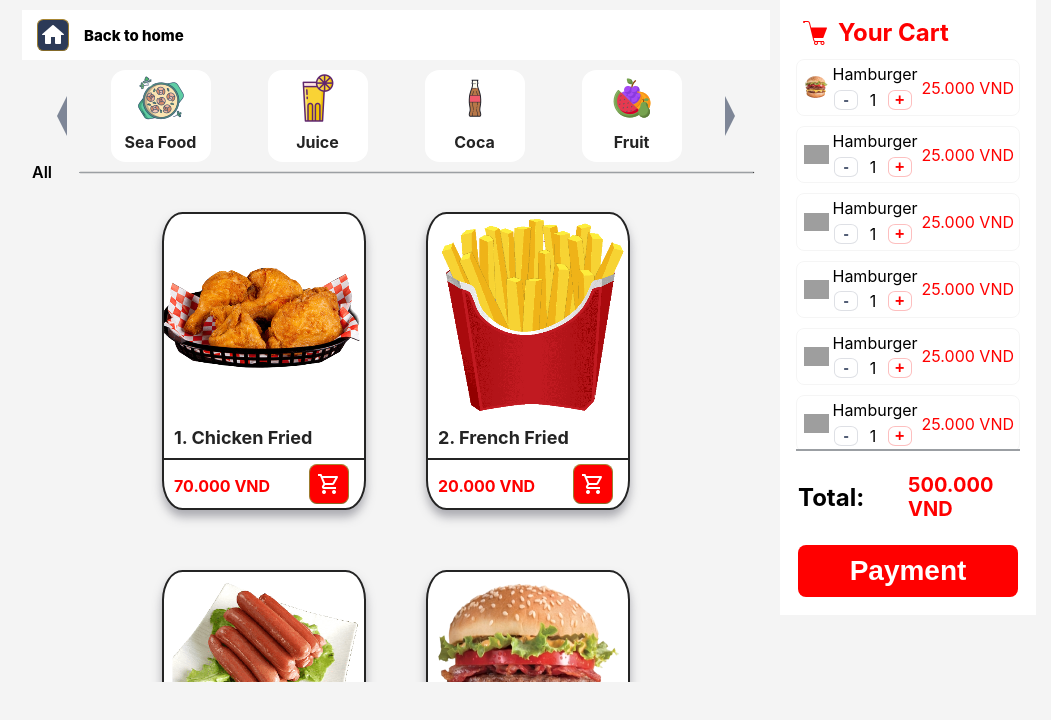
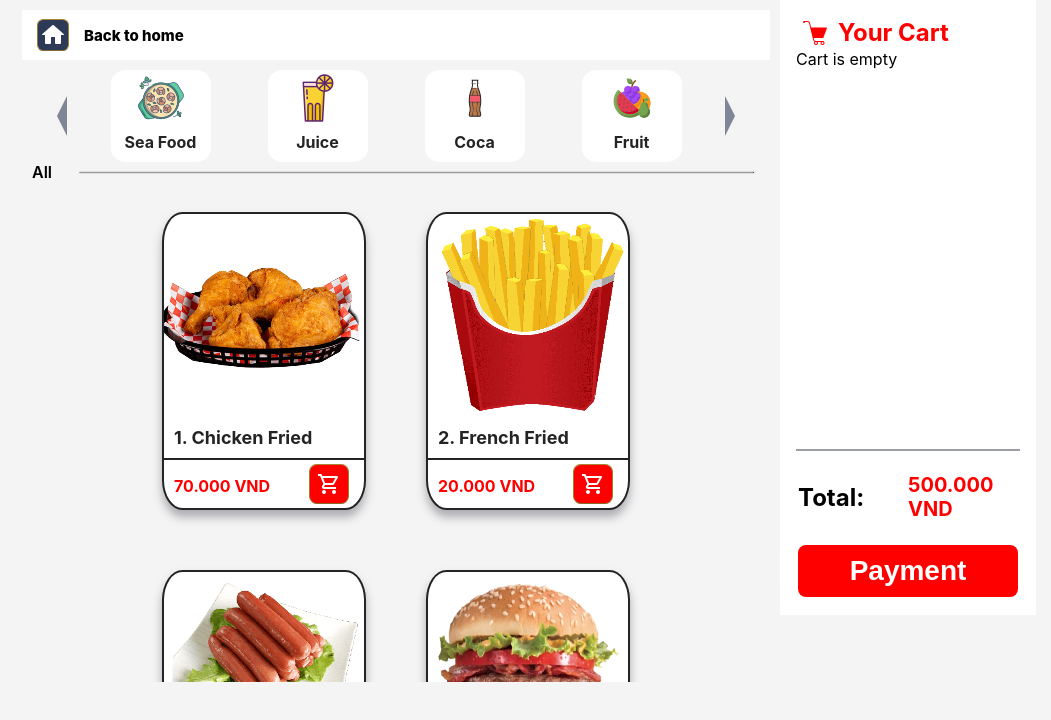
Before and after one commit to datnt165/MVC-Test, a React (Create React App) app in the folder mvc-test/: page / in a window 1280 px wide. Shown: the top 720 px of the page, without its empty margins (116-1167 px from the left). Built offline with nearby package versions, Linux system fonts and the light colour scheme; grey boxes are pictures that could not be loaded.

Commit message:
add to cart first

```diff
--- a/mvc-test/src/App.js
+++ b/mvc-test/src/App.js
@@ -5,16 +5,112 @@ import TypeBar from "./Component/TypeBar";
 import TypeFood from "./Component/TypeFood";
 import FoodBar from "./Component/FoodBar";
 import Cart from "./Component/Cart";
+import React, { useEffect, useRef, useState } from "react";
 
 function App() {
+  const [suggestions, setSuggestions] = useState([]);
+  const [foodList, setFoodList] = useState([]);
+  const [foodType, setFoodType] = useState([]);
+  const [cartItems, setCartItems] = useState([]);
+  const onAdd = (product) => {
+    const exist = cartItems.find((x) => x.id === product.id);
+    if (exist) {
+      setCartItems(
+        cartItems.map((x) =>
+          x.id === product.id ? { ...exist, qty: exist.qty + 1 } : x
+        )
+      );
+    } else {
+      setCartItems([...cartItems, { ...product, qty: 1 }]);
+    }
+  };
+  const onRemove = (product) => {
+    const exist = cartItems.find((x) => x.id === product.id);
+    if (exist.qty === 1) {
+      setCartItems(cartItems.filter((x) => x.id !== product.id));
+    } else {
+      setCartItems(
+        cartItems.map((x) =>
+          x.id === product.id ? { ...exist, qty: exist.qty - 1 } : x
+        )
+      );
+    }
+  };
+  const getData = (type) => {
+    fetch("data_food_type.json", {
+      headers: {
+        "Content-Type": "application/json",
+        Accept: "application/json",
+      },
+    })
+      .then(function(response) {
+        return response.json();
+      })
+      .then(function(myJson) {
+        // let filter = myJson.filter((food) => food.type === type);
+        // type === "all" ? setSuggestions(myJson) : setSuggestions(filter);
+        setSuggestions(myJson);
+      });
+
+    fetch("data_food.json", {
+      headers: {
+        "Content-Type": "application/json",
+        Accept: "application/json",
+      },
+    })
+      .then(function(response) {
+        // console.log(response);
+        return response.json();
+      })
+      .then(function(myJson) {
+        // console.log(type);
+        let filter = myJson.filter((food) => food.type === type);
+        // console.log(filter);
+        type === "all" ? setFoodList(myJson) : setFoodList(filter);
+      });
+  };
+
+  function clickHandler(e) {
+    let cls = e.target.classList;
+    let id = e.target.id;
+    let type = e.target.childNodes[1].firstChild.data;
+    console.log(type);
+    if (Object.values(cls).indexOf("red") > -1) {
+      document.querySelectorAll("#" + id).forEach((element) => {
+        element.classList.remove("red");
+      });
+      setFoodType("All");
+      getData("all");
+    } else {
+      document.querySelectorAll(".food-type").forEach((element) => {
+        element.classList.remove("red");
+      });
+      document.querySelectorAll("#" + id).forEach((element) => {
+        element.classList.add("red");
+      });
+      setFoodType(type);
+      getData(type);
+    }
+  }
+
+  useEffect(() => {
+    getData("all");
+    setFoodType("All");
+  }, []);
   return (
     <div className="App">
       <div className="left-column">
         <Navbar />
-        <TypeBar />
+        <TypeBar
+          suggestions={suggestions}
+          foodList={foodList}
+          foodType={foodType}
+          clickHandler={clickHandler}
+          onAdd={onAdd}
+        />
       </div>
       <div className="right-column">
-        <Cart />
+        <Cart cartItems={cartItems} />
       </div>
     </div>
   );
--- a/mvc-test/src/Component/Cart.js
+++ b/mvc-test/src/Component/Cart.js
@@ -1,6 +1,6 @@
 import React from "react";
 import "../CSS/cart.css";
-export default function Cart() {
+export default function Cart({ cartItems }) {
   return (
     <div>
       <aside className="block col-1">
@@ -10,140 +10,23 @@ export default function Cart() {
         </div>
 
         <div className="cart-item-list">
+          {cartItems.length === 0 && <div>Cart is empty</div>}
+          {cartItems.map((item) => (
             <div className="row item">
               <div className="col-1">
-              <img src="img/fastFood/hamburger.png" alt="" />
+                <img src={item.image} alt="" />
               </div>
-            <div className="col-2">
-              <div className="row name">Hamburger</div>
+              <div className="col-3">
+                <div className="row name">{item.name}</div>
                 <div className="row">
                   <button className="remove def">-</button>
-                <div className="quantity">1</div>
+                  <div className="quantity">{item.qty}</div>
                   <button className="add def">+</button>
                 </div>
               </div>
-            <div className="col-3 align-right price">25.000 VND</div>
+              <div className="col-3 align-right price">{item.price}</div>
             </div>
-
-          <div className="row item">
-            <div className="col-1">
-              <img src="img/fastfood.png" alt="" />
-            </div>
-            <div className="col-2">
-              <div className="row name">Hamburger</div>
-              <div className="row">
-                <button className="remove def">-</button>
-                <div className="quantity">1</div>
-                <button className="add def">+</button>
-              </div>
-            </div>
-            <div className="col-3 align-right price">25.000 VND</div>
-          </div>
-
-          <div className="row item">
-            <div className="col-1">
-              <img src="img/fastfood.png" alt="" />
-            </div>
-            <div className="col-2">
-              <div className="row name">Hamburger</div>
-              <div className="row">
-                <button className="remove def">-</button>
-                <div className="quantity">1</div>
-                <button className="add def">+</button>
-              </div>
-            </div>
-            <div className="col-3 align-right price">25.000 VND</div>
-          </div>
-
-          <div className="row item">
-            <div className="col-1">
-              <img src="img/fastfood.png" alt="" />
-            </div>
-            <div className="col-2">
-              <div className="row name">Hamburger</div>
-              <div className="row">
-                <button className="remove def">-</button>
-                <div className="quantity">1</div>
-                <button className="add def">+</button>
-              </div>
-            </div>
-            <div className="col-3 align-right price">25.000 VND</div>
-          </div>
-
-          <div className="row item">
-            <div className="col-1">
-              <img src="img/fastfood.png" alt="" />
-            </div>
-            <div className="col-2">
-              <div className="row name">Hamburger</div>
-              <div className="row">
-                <button className="remove def">-</button>
-                <div className="quantity">1</div>
-                <button className="add def">+</button>
-              </div>
-            </div>
-            <div className="col-3 align-right price">25.000 VND</div>
-          </div>
-
-          <div className="row item">
-            <div className="col-1">
-              <img src="img/fastfood.png" alt="" />
-            </div>
-            <div className="col-2">
-              <div className="row name">Hamburger</div>
-              <div className="row">
-                <button className="remove def">-</button>
-                <div className="quantity">1</div>
-                <button className="add def">+</button>
-              </div>
-            </div>
-            <div className="col-3 align-right price">25.000 VND</div>
-          </div>
-
-          <div className="row item">
-            <div className="col-1">
-              <img src="img/fastfood.png" alt="" />
-            </div>
-            <div className="col-2">
-              <div className="row name">Hamburger</div>
-              <div className="row">
-                <button className="remove def">-</button>
-                <div className="quantity">1</div>
-                <button className="add def">+</button>
-              </div>
-            </div>
-            <div className="col-3 align-right price">25.000 VND</div>
-          </div>
-
-          <div className="row item">
-            <div className="col-1">
-              <img src="img/fastfood.png" alt="" />
-            </div>
-            <div className="col-2">
-              <div className="row name">Hamburger</div>
-              <div className="row">
-                <button className="remove def">-</button>
-                <div className="quantity">1</div>
-                <button className="add def">+</button>
-              </div>
-            </div>
-            <div className="col-3 align-right price">25.000 VND</div>
-          </div>
-
-          <div className="row item">
-            <div className="col-1">
-              <img src="img/fastfood.png" alt="" />
-            </div>
-            <div className="col-2">
-              <div className="row name">Hamburger</div>
-              <div className="row">
-                <button className="remove def">-</button>
-                <div className="quantity">1</div>
-                <button className="add def">+</button>
-              </div>
-            </div>
-            <div className="col-3 align-right price">25.000 VND</div>
-          </div>
+          ))}
         </div>
 
         <div className="payment">
--- a/mvc-test/src/Component/FoodBar.js
+++ b/mvc-test/src/Component/FoodBar.js
@@ -12,7 +12,6 @@ export default function FoodBar() {
       });
   }, []);
 
-  const superHeroObj = { name: "Ironman", weapon: "Suit" };
   return (
     <div>
       <div className="title-food">
--- a/mvc-test/src/Component/Product.js
+++ b/mvc-test/src/Component/Product.js
@@ -5,35 +5,35 @@ import { useState } from "react";
 
 export default function Product(props) {
   const [buttonPopup, setButtonPopup] = useState(false);
-
+  const { product, stt, onAdd } = props;
   return (
     <span className="styleItem">
-      <div
-        className="product"
-        onClick={() => {
-          setButtonPopup(true);
-        }}
-      >
-        <div className="thumbnail">
-          <img src={props.image} alt="" />
+      <div className="product">
+        <div
+          className="thumbnail"
+          onClick={() => {
+            setButtonPopup(true);
+          }}
+        >
+          <img src={product.image} alt="" />
         </div>
         <div className="product-info">
           <div className="product-name">
-            {props.stt}. {props.title}
+            {stt}. {product.name}
           </div>
-          <div className="product-price">{props.price} VND</div>
+          <div className="product-price">{product.price} VND</div>
 
-          <button></button>
+          <button onClick={() => onAdd(product)}></button>
         </div>
       </div>
       <Popup
         trigger={buttonPopup}
         setTrigger={() => setButtonPopup(false)}
-        detail={props.detail}
-        type={props.type}
-        name={props.name}
-        image={props.image}
-        price={props.price}
+        detail={product.detail}
+        type={product.type}
+        name={product.name}
+        image={product.image}
+        price={product.price}
       />
     </span>
   );
```
Also changed, not shown: mvc-test/src/Component/TypeBar.js (+66 -69 lines). Lines whose indentation alone changed are shown as unchanged.
